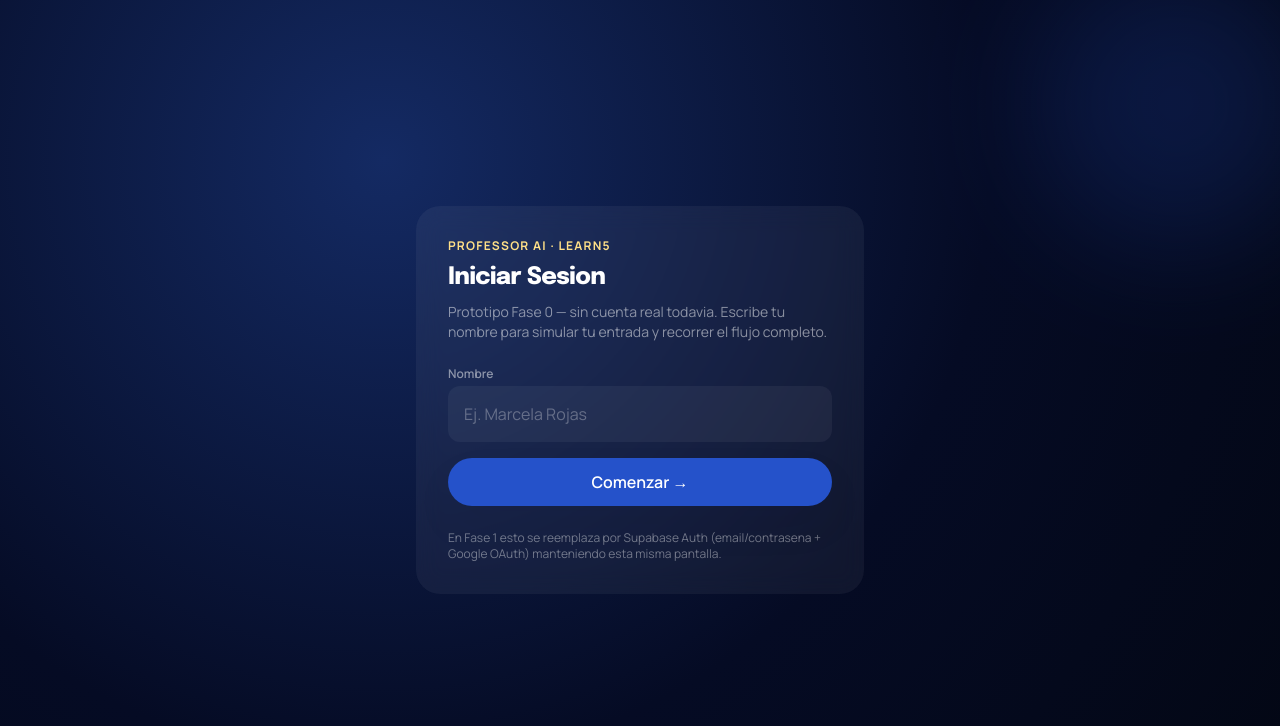
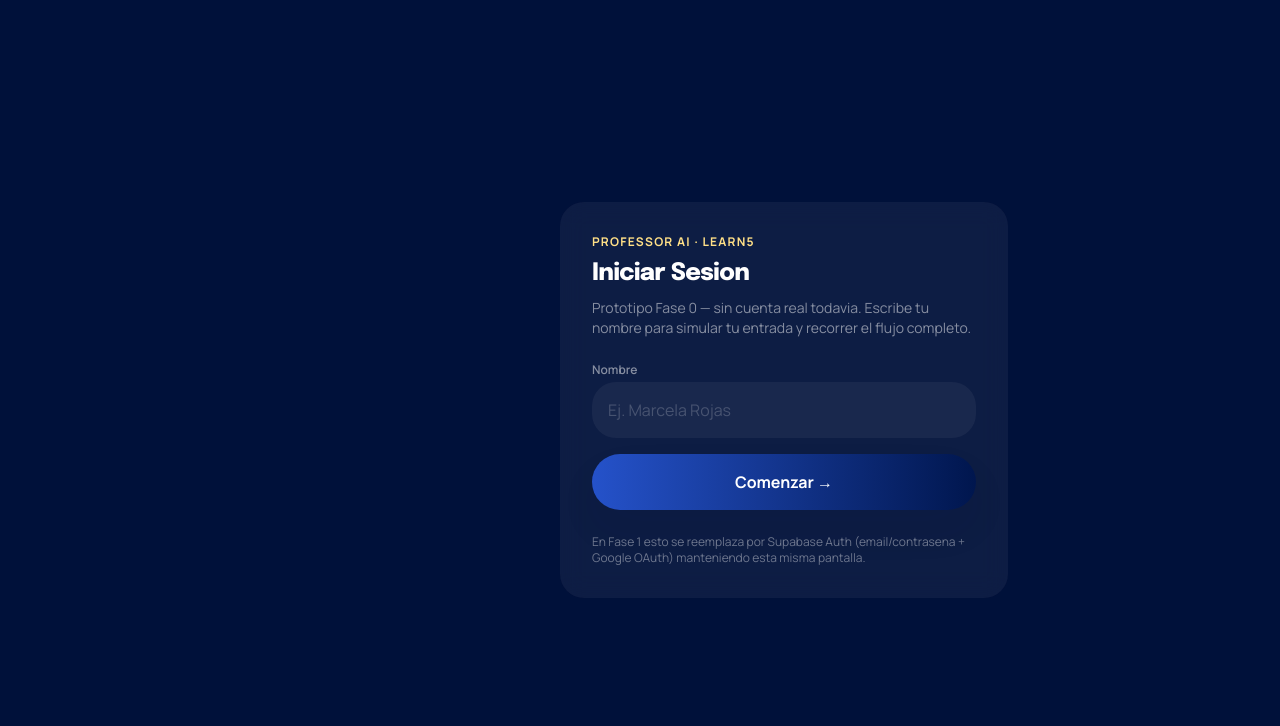
Before and after one commit to learn5soporte/professor-ai-web, a Next.js app: page /login in a window 1280 px wide. Shown: the top 726 px of the page. Built offline with nearby package versions, Linux system fonts and the light colour scheme.

Commit message:
Update globals.css

```diff
--- a/src/app/globals.css
+++ b/src/app/globals.css
@@ -3,16 +3,20 @@
 @tailwind utilities;
 
 /*
-  Humanist Futurist - reglas del sistema de diseno (export real de Stitch, DESIGN.md):
-  1. Base clara editorial: la app principal (dashboard, rutas, resultado, herramientas) vive
-     sobre `surface` (#f8f9fa). Profundidad = cambios de superficie + "atmospheric shadow"
-     muy difusa, NUNCA bordes 1px ("No-Line Rule").
-  2. Navy/Royal Blue/Gold son ACENTOS, no el fondo global: tarjetas destacadas ("hero") y
-     chips de logro usan `.dark-hero` / dorado. Ver `.dark-hero`.
-  3. Pantallas "especializadas" e inmersivas (splash, login, onboarding, intro TMAID) usan
-     `.dark-screen`: fondo navy profundo con "glow blobs" difusos, texto blanco.
-  4. Botones: `.btn-primary` (negro/navy, pill) para CTAs sobre fondo claro; `.btn-accent`
-     (azul rey, pill) para CTAs sobre fondo oscuro.
+  Humanist Futurist -- el export real de Stitch (DESIGN.md + code.html por
+  pantalla) es ahora la BASE LITERAL de estas clases, no solo los tokens de
+  color. Reglas:
+  1. Base clara editorial: la app principal (dashboard, rutas, resultado,
+     herramientas) vive sobre `surface` (#f8f9fa). Profundidad = cambios de
+     superficie + "atmospheric shadow" muy difusa, NUNCA bordes 1px.
+  2. Navy/Royal Blue/Gold son ACENTOS: tarjetas "hero" y chips de logro. Ver
+     `.dark-hero` / `.gold-chip`.
+  3. Pantallas inmersivas (splash, login, registro, onboarding, intro TMAID)
+     usan `.dark-screen` + `.glass-card`: fondo navy #00113a, blobs de luz
+     fijos (ver componente GlobalBlobs), tarjetas de vidrio
+     rgba(255,255,255,0.07) + blur 20px -- exactamente como en code.html.
+  4. Botones: `.btn-primary` (negro/navy, pill) sobre fondo claro;
+     `.btn-accent` (azul rey degradado, pill) sobre fondo oscuro.
 */
 
 @layer base {
@@ -25,20 +29,28 @@
   h3 {
     @apply font-headline tracking-tight;
   }
+
+  .material-symbols-outlined {
+    font-variation-settings: "FILL" 0, "wght" 400, "GRAD" 0, "opsz" 24;
+  }
 }
 
 @layer components {
   .btn-primary {
-          @apply rounded-full px-6 py-3 font-body font-semibold text-on-primary shadow-atmospheric transition-opacity active:scale-95;
+    @apply rounded-full px-6 py-3 font-body font-semibold text-on-primary shadow-atmospheric transition-transform active:scale-95;
     background-color: theme("colors.primary");
   }
 
   .btn-accent {
-        @apply rounded-full bg-secondary px-6 py-3 font-body font-semibold text-on-secondary shadow-atmospheric transition-opacity active:scale-95;
+    @apply rounded-full bg-gradient-to-r from-secondary to-on-secondary-fixed px-6 py-4 font-body font-bold text-on-secondary shadow-atmospheric transition-transform hover:scale-[1.02] active:scale-95;
   }
 
   .btn-secondary {
     @apply rounded-full bg-tertiary-fixed px-6 py-3 font-body font-semibold text-on-tertiary-fixed transition-opacity active:scale-95;
+  }
+
+  .btn-outline-dark {
+    @apply rounded-full border border-white/10 px-6 py-4 font-body font-bold text-white transition-colors hover:bg-white/5;
   }
 
   .card {
@@ -49,31 +61,74 @@
     @apply bg-white/70 backdrop-blur-glass;
   }
 
+  /* Tarjeta destacada navy ("Ruta de Hoy", insignia desbloqueada, banners premium) */
   .dark-hero {
     @apply rounded-xl p-6 text-white shadow-atmospheric;
     background: linear-gradient(135deg, theme("colors.primary-container"), #0a2559);
   }
 
+  /* Chip de logro/insignia -- dorado editorial */
   .gold-chip {
     @apply inline-flex items-center gap-1 rounded-full bg-tertiary-container px-3 py-1 font-label text-xs font-bold text-on-tertiary-container;
   }
 
+  /* Fondo inmersivo para pantallas especializadas: splash, login, registro,
+     onboarding, intro TMAID. Replica el body{} navy de code.html + los
+     "Shared Global Background Blobs" (ver componente GlobalBlobs). */
   .dark-screen {
     @apply relative min-h-screen overflow-hidden text-white;
-        background: radial-gradient(circle at 30% 20%, #142a63 0%, #050b24 55%, #030714 100%);
+    background-color: #00113a;
   }
 
-  .dark-screen-glow-blue {
-        @apply pointer-events-none absolute rounded-full opacity-20 blur-3xl;
-        background: theme("colors.secondary");
+  /* Tarjeta de vidrio -- idéntica a .glass-card en code.html de Stitch */
+  .glass-card {
+    background: rgba(255, 255, 255, 0.07);
+    backdrop-filter: blur(20px);
+    -webkit-backdrop-filter: blur(20px);
   }
 
-  .dark-screen-glow-gold {
-        @apply pointer-events-none absolute rounded-full opacity-10 blur-3xl;
-        background: theme("colors.tertiary-fixed");
+  .glow-node {
+    box-shadow: 0 0 30px rgba(233, 195, 73, 0.3);
+  }
+
+  .pulse-ai {
+    animation: pulse-ai 3s infinite ease-in-out;
+  }
+
+  @keyframes pulse-ai {
+    0%,
+    100% {
+      transform: scale(1);
+      opacity: 1;
+    }
+    50% {
+      transform: scale(1.1);
+      opacity: 0.8;
+    }
+  }
+
+  .loader-dot {
+    animation: loader 1.4s infinite ease-in-out both;
+  }
+  .loader-dot:nth-child(1) {
+    animation-delay: -0.32s;
+  }
+  .loader-dot:nth-child(2) {
+    animation-delay: -0.16s;
+  }
+
+  @keyframes loader {
+    0%,
+    80%,
+    100% {
+      transform: scale(0);
+    }
+    40% {
+      transform: scale(1);
+    }
   }
 
   .dark-input {
-        @apply w-full rounded-md border-none bg-white/5 px-4 py-4 text-white placeholder:text-white/30 outline-none focus:ring-2 focus:ring-secondary-container;
+    @apply w-full rounded-xl border-none bg-white/5 px-4 py-4 text-white placeholder:text-white/20 outline-none focus:ring-2 focus:ring-secondary-container;
   }
 }
```
Lines whose indentation alone changed are shown as unchanged.
